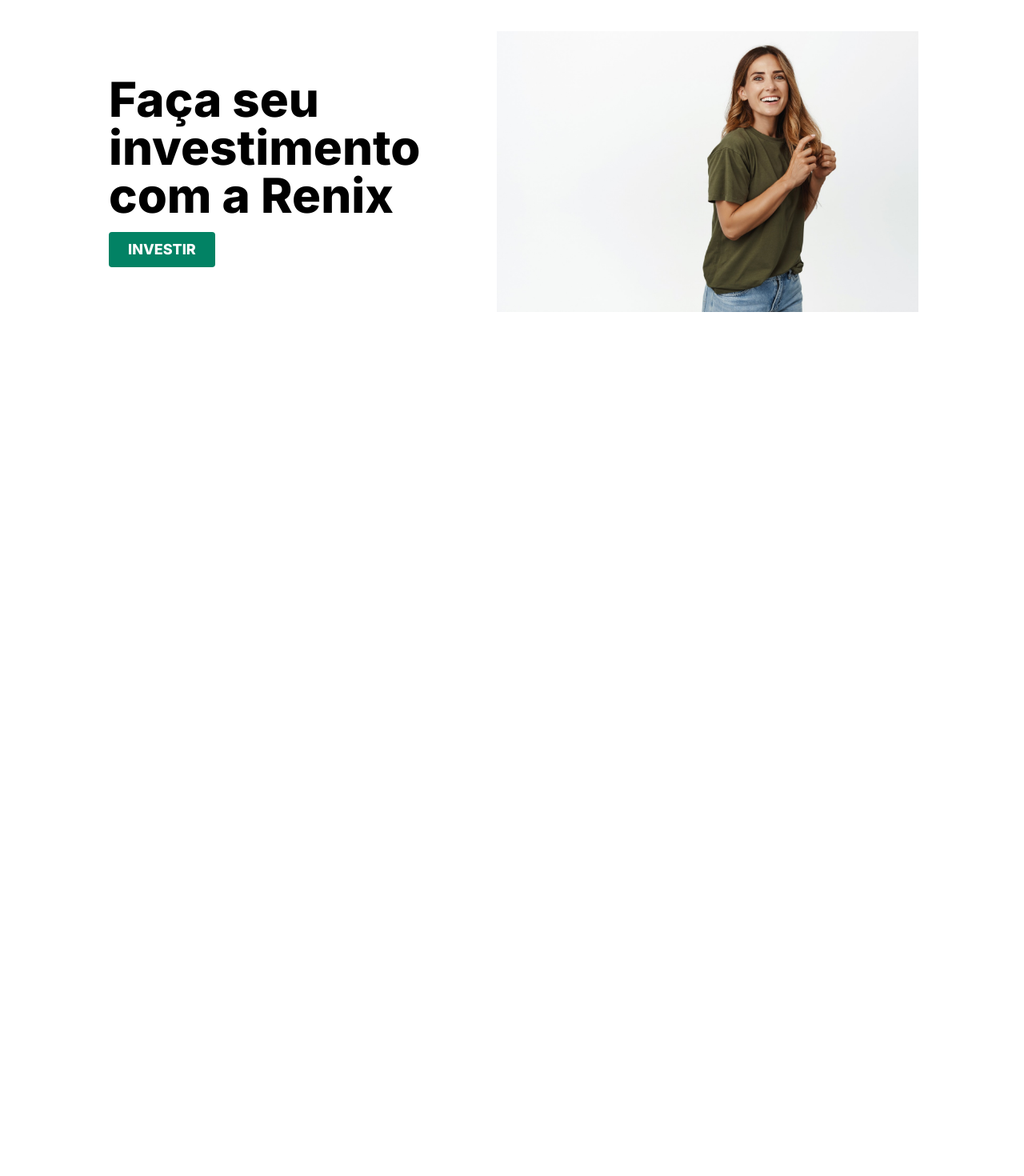
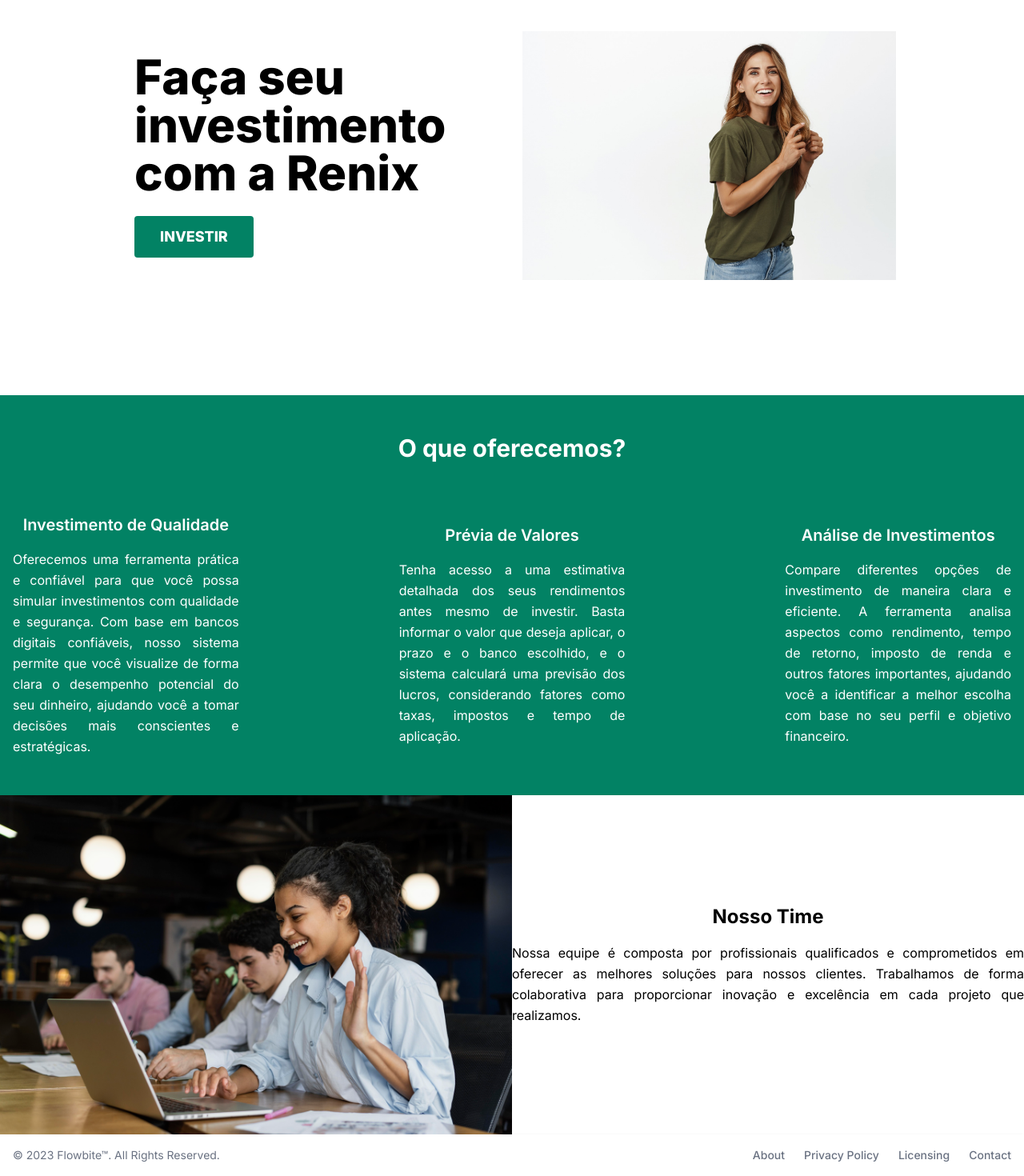
Before and after one commit to Bruno-DevBack/TCC_ADS_ETEC, a Next.js app in the folder Renix/: page / in a window 1280 px wide. Shown: the part 193-1663 px from the top of the page at 80% size. Before the commit the page ends 800 px from the top, so only its background shows below. Built offline with nearby package versions, Linux system fonts and the light colour scheme.

Commit message:
Seções Prontas

```diff
--- a/Renix/src/app/page.tsx
+++ b/Renix/src/app/page.tsx
@@ -1,24 +1,52 @@
 'use client'
 
-import { Disclosure, DisclosureButton, DisclosurePanel } from '@headlessui/react'
-import { Bars3Icon, XMarkIcon } from '@heroicons/react/24/outline'
+import { useEffect, useState } from 'react'
+import {
+  Disclosure,
+  DisclosureButton,
+  DisclosurePanel
+} from '@headlessui/react'
+import {
+  Bars3Icon,
+  XMarkIcon,
+  InformationCircleIcon,
+  Cog6ToothIcon,
+  PhoneIcon
+} from '@heroicons/react/24/outline'
 
 const navigation = [
   { name: 'Sobre', href: '#', current: false },
   { name: 'Serviços', href: '#', current: false },
-  { name: 'Contato', href: '#', current: false },
+  { name: 'Contato', href: '#', current: false }
 ]
 
-function classNames(...classes: (string | undefined | null | boolean)[]) {
-  return classes.filter(Boolean).join(' ')
+export default function Page() {
+  const [isOpen, setIsOpen] = useState(false)
+
+  // Fecha o menu se redimensionar para largura >= 640px
+  useEffect(() => {
+    const handleResize = () => {
+      if (window.innerWidth >= 640) {
+        setIsOpen(false)
+      }
     }
 
-export default function Page() {
+    window.addEventListener('resize', handleResize)
+    return () => window.removeEventListener('resize', handleResize)
+  }, [])
+
   return (
     <>
       {/* Navbar */}
-      <Disclosure as="nav" className="bg-white shadow h-20 fixed top-0 left-0 w-full z-50">
-        {({ open }) => (
+      <Disclosure
+        as="nav"
+        className="bg-white shadow h-20 fixed top-0 left-0 w-full z-50"
+      >
+        {({ open }) => {
+          // Atualiza estado externo quando o Disclosure abre ou fecha
+          if (open !== isOpen) setIsOpen(open)
+
+          return (
             <>
               <div className="mx-auto max-w-7xl px-6 sm:px-6 md:px-12 lg:px-16">
                 <div className="flex h-full items-center justify-between">
@@ -32,7 +60,7 @@ export default function Page() {
                   </div>
 
                   {/* MENU LINKS */}
-                <div className="hidden sm:flex space-x-6 md:mt-6 ml-auto">
+                  <div className="hidden sm:flex space-x-6 md:mt-6">
                     {navigation.map((item) => (
                       <a
                         key={item.name}
@@ -44,58 +72,162 @@ export default function Page() {
                     ))}
                   </div>
 
-                {/* MOBILE MENU ICON */}
+                  {/* Ícone mobile (≡) */}
+                  {!open && (
                     <div className="sm:hidden">
                       <DisclosureButton className="text-gray-800 hover:text-gray-600 focus:outline-none mt-5">
-                    {open ? <XMarkIcon className="h-6 w-6" /> : <Bars3Icon className="h-6 w-6" />}
+                        <Bars3Icon className="h-6 w-6" />
                       </DisclosureButton>
                     </div>
+                  )}
                 </div>
               </div>
 
-            {/* MOBILE MENU LINKS */}
-            <DisclosurePanel className="sm:hidden px-4 pt-2 pb-4">
+              {/* Overlay escuro */}
+              {isOpen && (
+                <div className="fixed inset-0 bg-black/50 z-40 transition-opacity duration-300 sm:hidden" />
+              )}
+
+              {/* Menu mobile */}
+              <DisclosurePanel className="sm:hidden bg-white px-4 pt-4 pb-4 mt-2 w-full max-w-xs rounded-r-lg fixed top-0 right-0 h-full z-50 shadow-lg">
+                {/* Botão de fechar */}
+                <div className="flex justify-end">
+                  <DisclosureButton className="p-2 text-gray-700 hover:text-gray-500">
+                    <XMarkIcon className="h-6 w-6" />
+                  </DisclosureButton>
+                </div>
+
+                {/* Links com ícones */}
+                <div className="flex flex-col space-y-2 mt-2">
                   {navigation.map((item) => (
                     <a
                       key={item.name}
                       href={item.href}
-                  className="block text-black font-bold py-1"
+                      className="flex items-center gap-3 text-black font-bold py-2 border-b-2 border-gray-400 w-full"
                     >
-                  {item.name}
+                      {item.name === 'Sobre' && (
+                        <InformationCircleIcon className="h-5 w-5 text-gray-700" />
+                      )}
+                      {item.name === 'Serviços' && (
+                        <Cog6ToothIcon className="h-5 w-5 text-gray-700" />
+                      )}
+                      {item.name === 'Contato' && (
+                        <PhoneIcon className="h-5 w-5 text-gray-700" />
+                      )}
+                      <span>{item.name}</span>
                     </a>
                   ))}
+                </div>
               </DisclosurePanel>
             </>
-        )}
+          )
+        }}
       </Disclosure>
+
       {/* Conteúdo principal */}
-      <main className="pt-28 px-4 sm:px-6 lg:px-16 container mx-auto">
-        <div className="mt-10 px-6 sm:px-8 md:px-10 lg:px-12 xl:px-16 2xl:px-24">
-          <div className="flex flex-col md:flex-row items-center justify-between gap-10 md:gap-24 ml-2 md:mt-[120px] lg:mr-1">
+      <main className="pt-28 px-4 sm:px-6 lg:px-16 xl:px-20 2xl:px-32">
+        <div className="mt-10 px-6 sm:px-8 md:px-12 lg:px-16 xl:px-20 2xl:px-24">
+          <div className="flex flex-col md:flex-row items-center justify-between gap-10 md:gap-24 ml-2 md:mt-[120px]">
             {/* Texto e botão */}
-            <div className="flex flex-col items-start gap-4">
+            <div className="flex flex-col items-start gap-6 max-w-xl">
               <h1 className="text-black font-extrabold text-4xl sm:text-5xl md:text-5xl lg:text-5xl xl:text-6xl">
                 Faça seu investimento <br /> com a Renix
               </h1>
-
-              <button className="bg-[#028264] text-white px-8 py-3 sm:px-6 sm:py-2 rounded">
-                <span className="text-white font-extrabold text-lg sm:text-sm md:text-base lg:text-lg">
-                  INVESTIR
-                </span>
+              <button className="bg-[#028264] text-white px-8 py-3 rounded">
+                <span className="font-extrabold text-lg">INVESTIR</span>
               </button>
             </div>
 
-            {/* Imagem ao lado */}
+            {/* Imagem */}
             <div className="w-full flex justify-center md:justify-end">
               <img
                 src="/woman.jpeg"
                 alt="Renix Banner"
-                className="w-full max-w-xl object-contain"
+                className="object-contain w-full max-w-[520px] md:max-w-[480px] lg:max-w-[560px] xl:max-w-[640px]"
               />
             </div>
           </div>
         </div>
       </main>
+      {/* Seção verde fora do container */}
+      <section className="w-full bg-[#028264] mt-36 py-12 px-4">
+        <div className="mx-auto text-white text-center">
+          <h2 className="text-3xl font-bold">O que oferecemos?</h2>
+          <div className="flex flex-col md:flex-row justify-center items-center gap-x-12 lg:gap-x-[200px] mt-16 gap-y-12"> {/* Adicionado gap-y-12 para maior espaço entre as colunas no mobile */}
+            <div className="flex flex-col items-center w-full max-w-xs text-center">
+              <h2 className="text-xl font-semibold">Investimento de Qualidade</h2>
+              <p className="mt-4 text-base leading-relaxed text-justify">
+                Oferecemos uma ferramenta prática e confiável para que você possa simular investimentos com qualidade e segurança.
+                Com base em bancos digitais confiáveis, nosso sistema permite que você visualize de forma clara o desempenho
+                potencial do seu dinheiro, ajudando você a tomar decisões mais conscientes e estratégicas.
+              </p>
+            </div>
+
+            <div className="flex flex-col items-center w-full max-w-xs text-center">
+              <h2 className="text-xl font-semibold">Prévia de Valores</h2>
+              <p className="mt-4 text-base leading-relaxed text-justify">
+                Tenha acesso a uma estimativa detalhada dos seus rendimentos antes mesmo de investir.
+                Basta informar o valor que deseja aplicar, o prazo e o banco escolhido, e o sistema calculará uma previsão
+                dos lucros, considerando fatores como taxas, impostos e tempo de aplicação.
+              </p>
+            </div>
+
+            <div className="flex flex-col items-center w-full max-w-xs text-center">
+              <h2 className="text-xl font-semibold">Análise de Investimentos</h2>
+              <p className="mt-4 text-base leading-relaxed text-justify">
+                Compare diferentes opções de investimento de maneira clara e eficiente.
+                A ferramenta analisa aspectos como rendimento, tempo de retorno, imposto de renda e outros fatores importantes,
+                ajudando você a identificar a melhor escolha com base no seu perfil e objetivo financeiro.
+              </p>
+            </div>
+
+          </div>
+        </div>
+      </section>
+
+      {/* Seção Branca fora do container */}
+      <section className="w-full bg-white">
+        <div className="flex flex-col-reverse md:flex-row items-center justify-between">
+          <div className="w-full md:w-1/2">
+            <img
+              src="/equipe.png"
+              alt="Renix Banner"
+              className="object-contain w-full max-w-[620px] md:max-w-[720px] lg:max-w-[820px] xl:max-w-[920px] mt-10 md:mt-0 lg:mt-0"
+            />
+          </div>
+
+          <div className="w-full md:w-1/2 text-center md:text-left mt-8 md:mt-0">
+            <h2 className="text-2xl font-bold text-center">Nosso Time</h2>
+            <p className="mt-4 text-base leading-relaxed text-justify">
+              Nossa equipe é composta por profissionais qualificados e comprometidos em oferecer as melhores soluções
+              para nossos clientes. Trabalhamos de forma colaborativa para proporcionar inovação e excelência em cada
+              projeto que realizamos.
+            </p>
+          </div>
+        </div>
+      </section>
+
+
+      <footer className="bg-white shadow-sm bg-[#028264] shadow">
+    <div className="w-full mx-auto max-w-screen-xl p-4 md:flex md:items-center md:justify-between">
+      <span className="text-sm text-gray-500 sm:text-center dark:text-gray-400">© 2023 <a href="https://flowbite.com/" className="hover:underline">Flowbite™</a>. All Rights Reserved.
+    </span>
+    <ul className="flex flex-wrap items-center mt-3 text-sm font-medium text-gray-500 dark:text-gray-400 sm:mt-0">
+        <li>
+            <a href="#" className="hover:underline me-4 md:me-6">About</a>
+        </li>
+        <li>
+            <a href="#" className="hover:underline me-4 md:me-6">Privacy Policy</a>
+        </li>
+        <li>
+            <a href="#" className="hover:underline me-4 md:me-6">Licensing</a>
+        </li>
+        <li>
+            <a href="#" className="hover:underline">Contact</a>
+        </li>
+    </ul>
+    </div>
+</footer>
 
     </>
   )
```
Also changed, not shown: Renix/public/equipe.png (added), Renix/src/app/globals.css (line endings or trailing spaces). Lines whose indentation alone changed are shown as unchanged.
